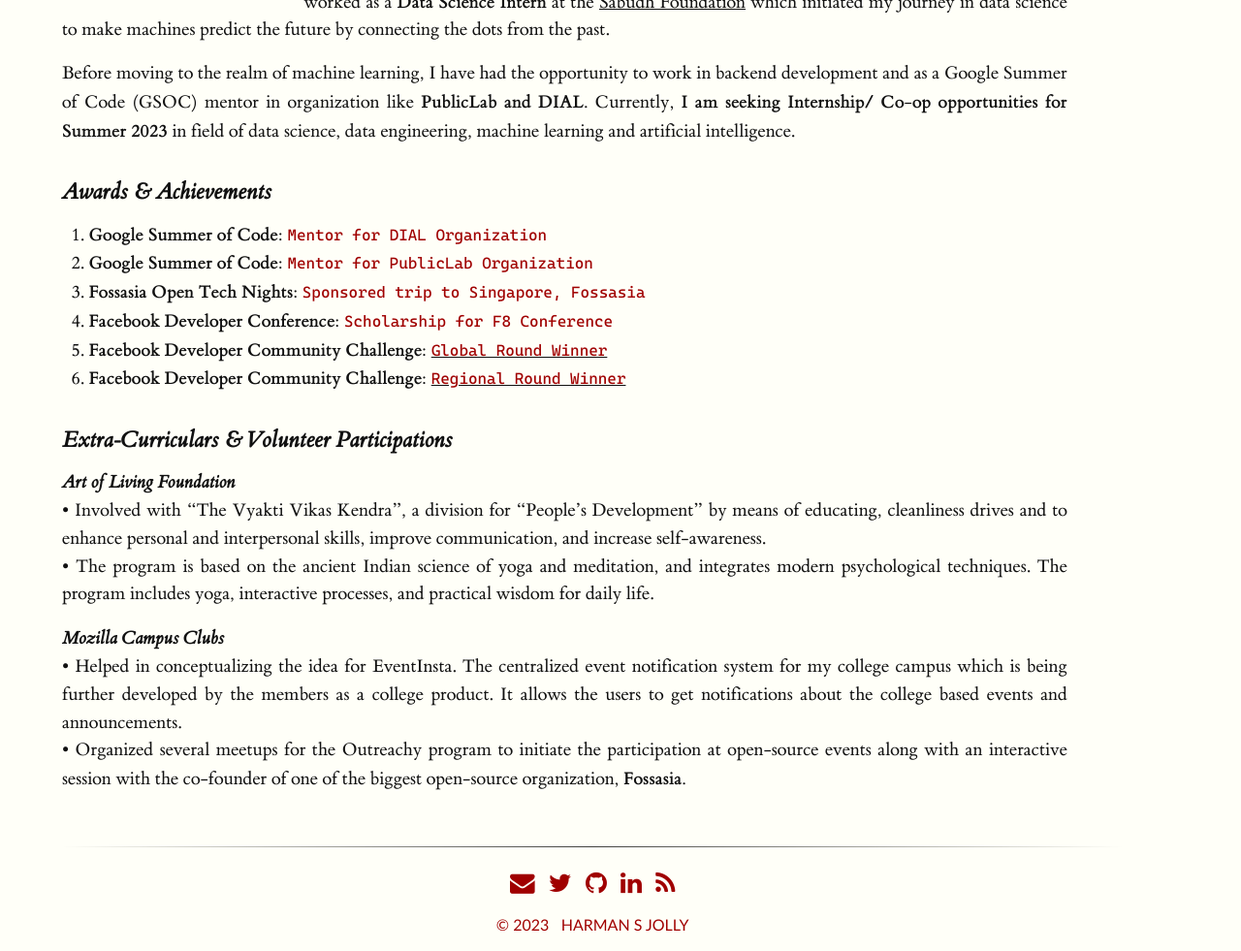
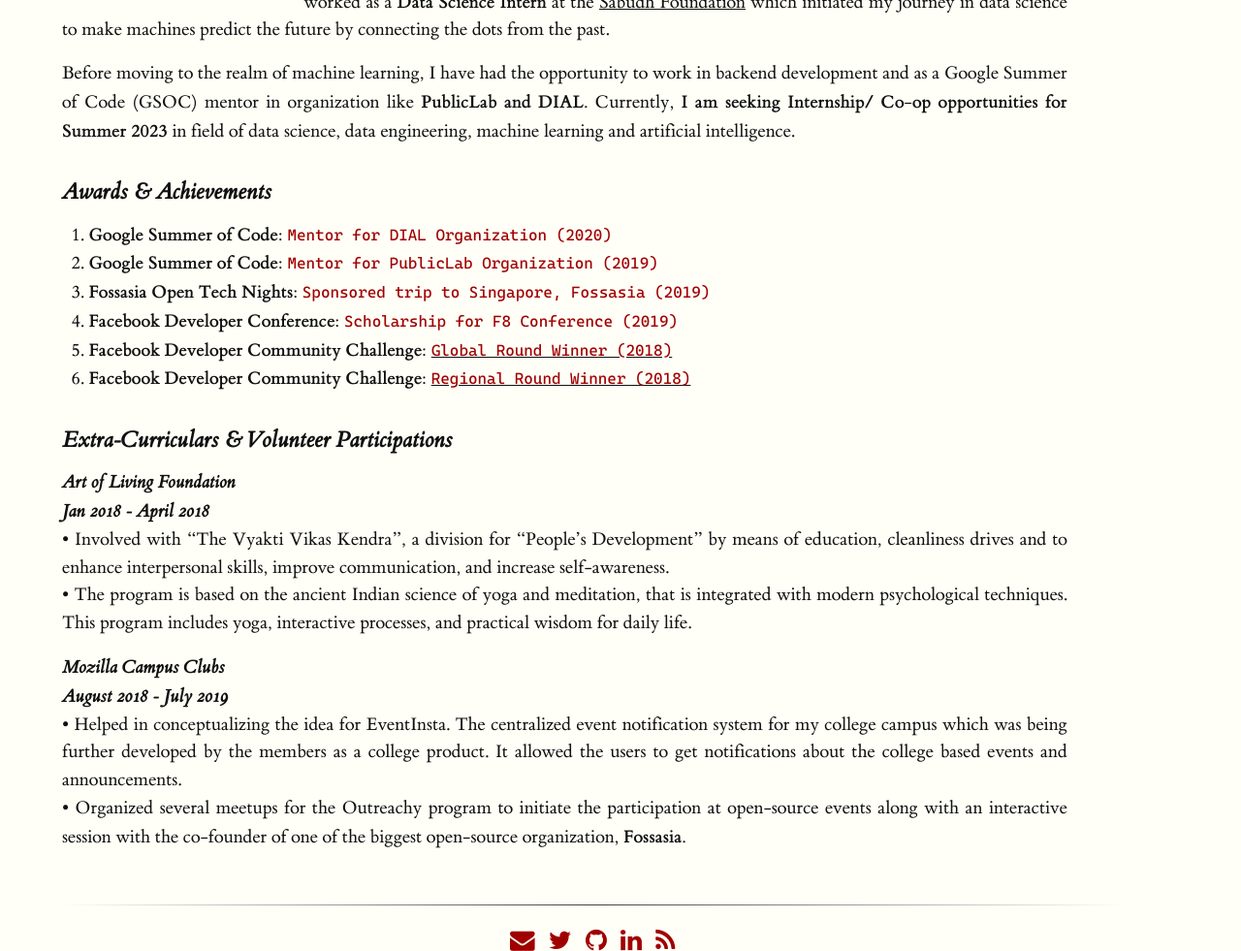
Before and after one commit to coderjolly/coderjolly.github.io, a Jekyll site: the page built from index.md, in a window 1280 px wide and 1400 px high, cut to the strip 419-1400 px from the top of the window. Shown: the whole strip at 97% size. Built offline with Jekyll 4.4.1, drawn with Linux system fonts in a browser that asks for light colours; a style sheet for code colours, icons or effects is not loaded.

Commit message:
added time durations 🗓

```diff
--- a/index.md
+++ b/index.md
@@ -18,22 +18,22 @@ Before moving to the realm of machine learning, I have had the opportunity to wo
 
 <h3 style="text-align: left;" >Awards & Achievements </h3>
 
-&nbsp;&nbsp;1. **Google Summer of Code:** `Mentor for DIAL Organization` <br>
-&nbsp;&nbsp;2. **Google Summer of Code:** `Mentor for PublicLab Organization` <br>
-&nbsp;&nbsp;3. **Fossasia Open Tech Nights:** `Sponsored trip to Singapore, Fossasia` <br>
-&nbsp;&nbsp;4. **Facebook Developer Conference:** `Scholarship for F8 Conference` <br>
-&nbsp;&nbsp;5. **Facebook Developer Community Challenge:** [`Global Round Winner`](https://devpost.com/software/donorfu) <br>
-&nbsp;&nbsp;6. **Facebook Developer Community Challenge:** [`Regional Round Winner`](https://devpost.com/software/donorfu) <br>
+&nbsp;&nbsp;1. **Google Summer of Code:** `Mentor for DIAL Organization (2020)` <br>
+&nbsp;&nbsp;2. **Google Summer of Code:** `Mentor for PublicLab Organization (2019)` <br>
+&nbsp;&nbsp;3. **Fossasia Open Tech Nights:** `Sponsored trip to Singapore, Fossasia (2019)` <br>
+&nbsp;&nbsp;4. **Facebook Developer Conference:** `Scholarship for F8 Conference (2019)` <br>
+&nbsp;&nbsp;5. **Facebook Developer Community Challenge:** [`Global Round Winner (2018)`](https://devpost.com/software/donorfu) <br>
+&nbsp;&nbsp;6. **Facebook Developer Community Challenge:** [`Regional Round Winner (2018)`](https://devpost.com/software/donorfu) <br>
 
 
 <h3 style="text-align: left;">Extra-Curriculars & Volunteer Participations </h3>
 
-***Art of Living Foundation*** <br>
-&#8226; Involved with “The Vyakti Vikas Kendra”, a division for "People's Development" by means of educating, cleanliness drives and to enhance personal and interpersonal skills, improve communication, and increase self-awareness.<br>
-&#8226; The program is based on the ancient Indian science of yoga and meditation, and integrates modern psychological techniques. The program includes yoga, interactive processes, and practical wisdom for daily life.
+***Art of Living Foundation &nbsp;&nbsp;&nbsp;&nbsp;&nbsp;&nbsp;&nbsp;&nbsp;&nbsp;&nbsp;&nbsp;&nbsp;&nbsp;&nbsp;&nbsp;&nbsp;&nbsp;&nbsp;&nbsp;&nbsp;&nbsp;&nbsp;&nbsp;&nbsp;&nbsp;&nbsp;&nbsp;&nbsp;&nbsp;&nbsp;&nbsp;&nbsp;&nbsp;&nbsp;&nbsp;&nbsp;&nbsp;&nbsp;&nbsp;&nbsp;&nbsp;&nbsp;&nbsp;&nbsp;&nbsp;&nbsp;&nbsp;&nbsp;&nbsp;&nbsp;&nbsp;&nbsp;&nbsp;&nbsp;&nbsp;&nbsp;&nbsp;&nbsp;&nbsp;&nbsp;&nbsp;&nbsp;&nbsp;&nbsp;&nbsp;&nbsp;&nbsp;&nbsp;&nbsp;&nbsp;&nbsp;&nbsp;&nbsp;&nbsp;&nbsp;&nbsp;&nbsp;&nbsp;&nbsp;&nbsp;&nbsp;&nbsp;&nbsp;&nbsp;&nbsp;&nbsp;&nbsp;&nbsp;&nbsp;&nbsp;&nbsp;&nbsp;&nbsp;&nbsp;&nbsp;&nbsp;&nbsp;&nbsp;&nbsp;&nbsp;&nbsp;&nbsp;&nbsp;&nbsp;&nbsp;&nbsp;&nbsp;&nbsp;&nbsp;&nbsp;&nbsp;&nbsp;&nbsp;&nbsp;&nbsp;&nbsp;&nbsp;&nbsp;&nbsp;&nbsp;&nbsp;&nbsp;&nbsp;&nbsp;&nbsp;&nbsp;&nbsp;&nbsp;&nbsp;&nbsp;&nbsp;&nbsp;&nbsp;&nbsp;&nbsp;&nbsp;&nbsp;&nbsp;&nbsp;&nbsp;&nbsp;&nbsp;&nbsp;&nbsp;&nbsp;&nbsp;&nbsp;&nbsp;&nbsp;&nbsp;&nbsp;&nbsp;&nbsp;&nbsp;&nbsp;&nbsp;&nbsp;&nbsp;&nbsp;&nbsp;&nbsp;&nbsp;&nbsp;&nbsp;&nbsp;&nbsp;&nbsp;&nbsp;&nbsp;&nbsp;&nbsp;&nbsp;&nbsp; Jan 2018 - April 2018*** <br>
+&#8226; Involved with “The Vyakti Vikas Kendra”, a division for "People's Development" by means of education, cleanliness drives and to enhance interpersonal skills, improve communication, and increase self-awareness.<br>
+&#8226; The program is based on the ancient Indian science of yoga and meditation, that is integrated with modern psychological techniques. This program includes yoga, interactive processes, and practical wisdom for daily life.
 
-***Mozilla Campus Clubs*** <br>
-&#8226; Helped in conceptualizing the idea for EventInsta. The centralized event notification system for my college campus which is being  further developed by the members as a college product. It allows the users to get notifications about the college based events and announcements. <br>
+***Mozilla Campus Clubs &nbsp;&nbsp;&nbsp;&nbsp;&nbsp;&nbsp;&nbsp;&nbsp;&nbsp;&nbsp;&nbsp;&nbsp;&nbsp;&nbsp;&nbsp;&nbsp;&nbsp;&nbsp;&nbsp;&nbsp;&nbsp;&nbsp;&nbsp;&nbsp;&nbsp;&nbsp;&nbsp;&nbsp;&nbsp;&nbsp;&nbsp;&nbsp;&nbsp;&nbsp;&nbsp;&nbsp;&nbsp;&nbsp;&nbsp;&nbsp;&nbsp;&nbsp;&nbsp;&nbsp;&nbsp;&nbsp;&nbsp;&nbsp;&nbsp;&nbsp;&nbsp;&nbsp;&nbsp;&nbsp;&nbsp;&nbsp;&nbsp;&nbsp;&nbsp;&nbsp;&nbsp;&nbsp;&nbsp;&nbsp;&nbsp;&nbsp;&nbsp;&nbsp;&nbsp;&nbsp;&nbsp;&nbsp;&nbsp;&nbsp;&nbsp;&nbsp;&nbsp;&nbsp;&nbsp;&nbsp;&nbsp;&nbsp;&nbsp;&nbsp;&nbsp;&nbsp;&nbsp;&nbsp;&nbsp;&nbsp;&nbsp;&nbsp;&nbsp;&nbsp;&nbsp;&nbsp;&nbsp;&nbsp;&nbsp;&nbsp;&nbsp;&nbsp;&nbsp;&nbsp;&nbsp;&nbsp;&nbsp;&nbsp;&nbsp;&nbsp;&nbsp;&nbsp;&nbsp;&nbsp;&nbsp;&nbsp;&nbsp;&nbsp;&nbsp;&nbsp;&nbsp;&nbsp;&nbsp;&nbsp;&nbsp;&nbsp;&nbsp;&nbsp;&nbsp;&nbsp;&nbsp;&nbsp;&nbsp;&nbsp;&nbsp;&nbsp;&nbsp;&nbsp;&nbsp;&nbsp;&nbsp;&nbsp;&nbsp;&nbsp;&nbsp;&nbsp;&nbsp;&nbsp;&nbsp;&nbsp;&nbsp;&nbsp;&nbsp;&nbsp;&nbsp;&nbsp;&nbsp;&nbsp;&nbsp;&nbsp;&nbsp;&nbsp;&nbsp;&nbsp;&nbsp;&nbsp;&nbsp;&nbsp;&nbsp;&nbsp;&nbsp; August 2018 - July 2019*** <br>
+&#8226; Helped in conceptualizing the idea for EventInsta. The centralized event notification system for my college campus which was being  further developed by the members as a college product. It allowed the users to get notifications about the college based events and announcements. <br>
 &#8226; Organized several meetups for the Outreachy program to initiate the participation at open-source events along with an interactive session with the co-founder of one of the biggest open-source organization, **Fossasia.**
 
 <!-- My recent [research]({{site.baseurl}}/research.html) is primarily in soil carbon, water quality, and childhood lead poisoning. My methodological interests include Bayesian multilevel and spatiotemporal modeling, causal inference, targeted interventions, and experimental design.
```
Also changed, not shown: projects.md (+1 -1 lines).
